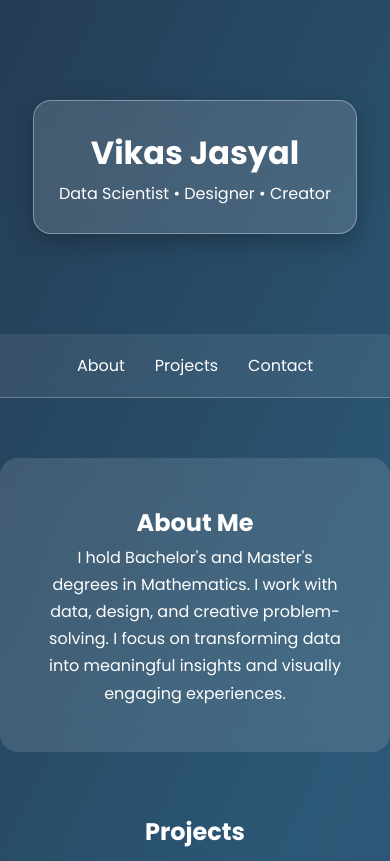
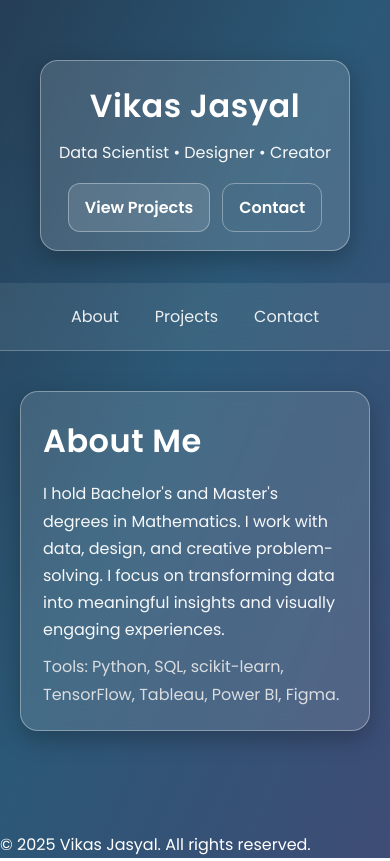
Before and after one commit to vikasjas/portfolio-website, a plain HTML site: page index.html in a window 390 px wide. Shown: the top 861 px of the page. Drawn offline with Linux system fonts and the light colour scheme.

Commit message:
cuhjjihjh

```diff
--- /dev/null
+++ b/app.js
@@ -0,0 +1,153 @@
+/* ==========
+   Simple SPA Router (Hash-based)
+   - Routes: /about, /projects, /contact
+   - Updates active nav link
+   - Renders content into #app
+=========== */
+
+const routes = {
+    "/": renderAbout,
+    "/about": renderAbout,
+    "/projects": renderProjects,
+    "/contact": renderContact,
+  };
+
+  const projects = [
+    {
+      title: "Machine Learning Model",
+      desc: "Built predictive models to identify trends and patterns in complex datasets.",
+      img: "https://www.techspot.com/articles-info/2048/images/2020-07-04-image.jpg",
+    },
+    {
+      title: "Data Visualization Dashboard",
+      desc: "Interactive dashboards using Python, Tableau, and Power BI for executive insights.",
+      img: "https://dashthis.com/media/4150/data-visualization-dashboard.png",
+    },
+    {
+      title: "AI Business Analytics",
+      desc: "AI-driven decision models to optimize operations and increase ROI.",
+      img: "https://images.unsplash.com/photo-1555949963-aa79dcee981c?auto=format&fit=crop&w=900&q=80",
+    },
+  ];
+
+  function $(sel, root = document) { return root.querySelector(sel); }
+  function $all(sel, root = document) { return Array.from(root.querySelectorAll(sel)); }
+
+  function setActiveLink(path){
+    $all(".nav-link").forEach(a => {
+      const href = a.getAttribute("href") || "";
+      const match = href.replace("#", "") === `#${path}`;
+      a.classList.toggle("active", match);
+    });
+  }
+
+  function navigate() {
+    const hash = window.location.hash || "#/about";
+    const path = hash.replace("#", "");
+    const view = routes[path] || renderNotFound;
+    view();
+    setActiveLink(path);
+    window.scrollTo({ top: 0, behavior: "smooth" });
+  }
+
+  function mount(html){
+    const app = $("#app");
+    app.innerHTML = `
+      <div class="container">
+        ${html}
+      </div>
+    `;
+  }
+
+  /* ======== Views ======== */
+  function renderAbout(){
+    mount(`
+      <section class="section glass-box">
+        <h2>About Me</h2>
+        <p class="lead">
+          I hold Bachelor's and Master's degrees in Mathematics. I work with data, design, and creative problem-solving.
+          I focus on transforming data into meaningful insights and visually engaging experiences.
+        </p>
+        <p class="muted" style="margin-top:10px">
+          Tools: Python, SQL, scikit-learn, TensorFlow, Tableau, Power BI, Figma.
+        </p>
+      </section>
+    `);
+  }
+
+  function renderProjects(){
+    const cards = projects.map(p => `
+      <article class="project-card glass-box">
+        <img class="project-thumb" src="${p.img}" alt="${p.title}" />
+        <div class="project-body">
+          <h3 class="project-title">${p.title}</h3>
+          <p class="project-desc">${p.desc}</p>
+        </div>
+      </article>
+    `).join("");
+
+    mount(`
+      <section class="section glass-box">
+        <h2>Projects</h2>
+        <div class="projects-grid">${cards}</div>
+      </section>
+    `);
+  }
+
+  function renderContact(){
+    mount(`
+      <section class="section glass-box">
+        <h2>Contact</h2>
+        <p class="lead">Have an opportunity or question? Let’s talk.</p>
+
+        <div class="contact-list" style="margin-top:14px">
+          <p>Email: <a href="mailto:jasyalvikas@gmail.com">jasyalvikas@gmail.com</a></p>
+        </div>
+
+        <form id="contactForm" style="margin-top:18px; display:grid; gap:10px;">
+          <input type="text" name="name" placeholder="Your name" required class="glass-box" />
+          <input type="email" name="email" placeholder="Your email" required class="glass-box" />
+          <textarea name="message" rows="5" placeholder="Your message" required class="glass-box"></textarea>
+          <button class="btn primary" type="submit">Send</button>
+        </form>
+
+        <p class="muted" id="formStatus" style="margin-top:10px"></p>
+      </section>
+    `);
+
+    // Basic client-side handler (no backend). Creates a mailto link:
+    $("#contactForm").addEventListener("submit", (e) => {
+      e.preventDefault();
+      const data = Object.fromEntries(new FormData(e.target).entries());
+      const subject = encodeURIComponent("Portfolio Inquiry");
+      const body = encodeURIComponent(
+        `Hi Vikas,\n\nName: ${data.name}\nEmail: ${data.email}\n\n${data.message}\n\n— Sent from your portfolio`
+      );
+      const mailto = `mailto:jasyalvikas@gmail.com?subject=${subject}&body=${body}`;
+      $("#formStatus").textContent = "Opening your email app…";
+      window.location.href = mailto;
+    });
+  }
+
+  function renderNotFound(){
+    mount(`
+      <section class="section glass-box not-found">
+        <h2>Page not found</h2>
+        <p class="muted">The page you’re looking for doesn’t exist.</p>
+        <p style="margin-top:12px"><a class="btn ghost" href="#/about">Go to About</a></p>
+      </section>
+    `);
+  }
+
+  /* ======== Init ======== */
+  window.addEventListener("hashchange", navigate);
+  window.addEventListener("DOMContentLoaded", () => {
+    // Year in footer
+    const y = new Date().getFullYear();
+    const el = document.getElementById("year");
+    if (el) el.textContent = y;
+
+    // Initial route
+    if (!location.hash) location.hash = "#/about";
+    navigate();
+  });
--- a/index.html
+++ b/index.html
@@ -2,79 +2,49 @@
 <html lang="en">
 <head>
   <meta charset="UTF-8" />
-  <meta name="viewport" content="width=device-width, initial-scale=1.0" />
+  <meta name="viewport" content="width=device-width, initial-scale=1" />
   <title>Vikas Jasyal | Portfolio</title>
 
   <!-- Google Font -->
   <link href="https://fonts.googleapis.com/css2?family=Poppins:wght@300;400;600;700&display=swap" rel="stylesheet">
 
-  <!-- CSS File -->
-  <link rel="stylesheet" href="style.css">
+  <!-- CSS -->
+  <link rel="stylesheet" href="style.css" />
+
+  <!-- Meta (for nicer link previews) -->
+  <meta name="description" content="Portfolio of Vikas Jasyal — Data Scientist • Designer • Creator" />
 </head>
-
 <body>
-
-  <!-- HEADER SECTION -->
-  <header>
-    <div class="glass-box">
-      <h1>Vikas Jasyal</h1>
-      <p>Data Scientist • Designer • Creator</p>
+  <!-- HEADER -->
+  <header class="site-header">
+    <div class="glass-box hero">
+      <h1 class="brand">Vikas Jasyal</h1>
+      <p class="tagline">Data Scientist • Designer • Creator</p>
+      <div class="cta-row">
+        <a class="btn primary" href="#/projects">View Projects</a>
+        <a class="btn ghost" href="#/contact">Contact</a>
+      </div>
     </div>
   </header>
 
-  <!-- NAVIGATION -->
-  <nav>
-    <a href="#about">About</a>
-    <a href="#projects">Projects</a>
-    <a href="#contact">Contact</a>
+  <!-- NAV -->
+  <nav class="site-nav">
+    <a data-link href="#/about" class="nav-link">About</a>
+    <a data-link href="#/projects" class="nav-link">Projects</a>
+    <a data-link href="#/contact" class="nav-link">Contact</a>
   </nav>
 
-  <!-- ABOUT SECTION -->
-  <section id="about" class="glass-section">
-    <h2>About Me</h2>
-    <p>
-      I hold Bachelor's and Master's degrees in Mathematics. I work with data, design, and creative problem-solving.
-      I focus on transforming data into meaningful insights and visually engaging experiences.
-    </p>
-  </section>
-
-  <!-- PROJECTS SECTION -->
-  <section id="projects">
-    <h2>Projects</h2>
-
-    <div class="projects">
-
-      <div class="project-card glass-box">
-        <img src="https://www.techspot.com/articles-info/2048/images/2020-07-04-image.jpg">
-        <h3>Machine Learning Model</h3>
-        <p>Built predictive models to identify trends and patterns in complex datasets.</p>
-      </div>
-
-      <div class="project-card glass-box">
-        <img src="https://dashthis.com/media/4150/data-visualization-dashboard.png">
-        <h3>Data Visualization Dashboard</h3>
-        <p>Created interactive dashboards using Python, Tableau, and Power BI.</p>
-      </div>
-
-      <div class="project-card glass-box">
-        <img src="https://images.unsplash.com/photo-1555949963-aa79dcee981c?auto=format&fit=crop&w=900&q=80">
-        <h3>AI Business Analytics</h3>
-        <p>Applied AI-driven decision models to optimize business operations.</p>
-      </div>
-
-    </div>
-  </section>
-
-  <!-- CONTACT SECTION -->
-  <section id="contact" class="glass-section">
-    <h2>Contact</h2>
-    <p>Email: jasyalvikas@gmail.com</p>
-  </section>
+  <!-- MAIN APP CONTAINER -->
+  <main id="app" aria-live="polite">
+    <!-- Content is rendered here by app.js -->
+  </main>
 
   <!-- FOOTER -->
-  <footer>
-    <p>&copy; 2025 Vikas Jasyal. All rights reserved.</p>
+  <footer class="site-footer">
+    <p>&copy; <span id="year"></span> Vikas Jasyal. All rights reserved.</p>
   </footer>
 
+  <!-- JS -->
+  <script src="app.js" defer></script>
 </body>
 </html>
--- a/style.css
+++ b/style.css
@@ -1,107 +1,163 @@
 /* GLOBAL RESET */
-* {
-    margin: 0;
-    padding: 0;
-    box-sizing: border-box;
+* { margin: 0; padding: 0; box-sizing: border-box; }
+
+:root{
+  --text: #ffffff;
+  --muted: #eaeaea;
+  --accent: #ffeb88;
+  --glass-bg: rgba(255,255,255,0.12);
+  --glass-stroke: rgba(255,255,255,0.35);
+  --glass-hover-stroke: rgba(255,255,255,0.55);
+  --nav-bg: rgba(255,255,255,0.08);
 }
+
+html, body { height: 100%; }
 
 body {
   font-family: "Poppins", sans-serif;
+  color: var(--text);
   background: linear-gradient(115deg, #1e1e2f, #2b5876, #4e4376);
   background-size: 200% 200%;
   animation: gradientFlow 8s ease infinite;
-    color: #fff;
   line-height: 1.7;
 }
 
-  /* ANIMATED GRADIENT BG */
+/* ANIMATED BG */
 @keyframes gradientFlow {
   0% { background-position: 0% 50%; }
   50% { background-position: 100% 50%; }
   100% { background-position: 0% 50%; }
 }
 
-  /* GLASS EFFECT CLASS */
+/* TYPOGRAPHY */
+h1, h2, h3 { font-weight: 600; letter-spacing: 0.5px; }
+h1 { font-size: 2.4rem; }
+h2 { font-size: 2rem; margin-bottom: 12px; }
+h3 { font-size: 1.2rem; }
+
+p.lead { opacity: 0.95; }
+
+/* GLASS */
 .glass-box {
-    background: rgba(255, 255, 255, 0.14);
+  background: rgba(255,255,255,0.14);
   backdrop-filter: blur(14px);
   -webkit-backdrop-filter: blur(14px);
-    border: 1px solid rgba(255, 255, 255, 0.35);
+  border: 1px solid var(--glass-stroke);
   border-radius: 18px;
-    padding: 25px;
-    text-align: center;
+  padding: 28px;
+  text-align: left;
   box-shadow: 0 8px 25px rgba(0,0,0,0.25);
+  transition: border-color .35s ease, box-shadow .35s ease, transform .35s ease;
+}
+.glass-box:hover {
+  border-color: var(--glass-hover-stroke);
+  box-shadow: 0 0 22px rgba(255,255,255,0.25);
 }
 
 /* HEADER */
-  header {
+.site-header {
   display: flex;
   justify-content: center;
-    padding: 100px 20px;
+  padding: 80px 20px 40px;
 }
+.hero { max-width: 980px; text-align: center; }
+.brand { font-size: 2.6rem; }
+.tagline { opacity: 0.95; margin-top: 6px; }
+.cta-row { margin-top: 16px; display: flex; gap: 12px; justify-content: center; }
 
-  /* NAVIGATION */
-  nav {
-    display: flex;
-    justify-content: center;
-    gap: 30px;
-    padding: 18px;
-    position: sticky;
-    top: 0;
-    background: rgba(255,255,255,0.08);
+/* NAV */
+.site-nav {
+  position: sticky; top: 0; z-index: 10;
+  display: flex; justify-content: center; gap: 30px;
+  padding: 14px 18px;
+  background: var(--nav-bg);
   backdrop-filter: blur(14px);
   border-bottom: 1px solid rgba(255,255,255,0.25);
 }
+.nav-link {
+  text-decoration: none; color: #fff; font-weight: 500; opacity: 0.9;
+  padding: 6px 10px; border-radius: 10px; transition: .25s;
+}
+.nav-link:hover { color: var(--accent); opacity: 1; }
+.nav-link.active { background: rgba(255,255,255,0.15); }
 
-  nav a {
-    text-decoration: none;
-    color: #fff;
-    font-weight: 500;
-    transition: 0.3s;
+/* MAIN LAYOUT */
+.container {
+  max-width: 1100px;
+  margin: 40px auto 0;
+  padding: 0 20px 60px;
+}
+.section {
+  margin: 24px 0 40px;
+  padding: 32px;
+  border-radius: 18px;
+  background: var(--glass-bg);
+  backdrop-filter: blur(16px);
 }
 
-  nav a:hover {
-    color: #ffeb88;
+/* BUTTONS */
+.btn {
+  display: inline-block;
+  text-decoration: none;
+  padding: 10px 16px;
+  border-radius: 12px;
+  border: 1px solid var(--glass-stroke);
+  transition: transform .25s ease, box-shadow .25s ease, background .25s ease, color .25s ease;
+  font-weight: 600;
+}
+.btn.primary { background: #ffffff1c; color: #fff; }
+.btn.ghost { background: transparent; color: #fff; }
+.btn:hover { transform: translateY(-3px); box-shadow: 0 10px 28px rgba(0,0,0,.35); }
+
+/* GRID: PROJECTS */
+.projects-grid {
+  margin-top: 22px;
+  display: grid;
+  grid-template-columns: repeat(auto-fit, minmax(260px, 1fr));
+  gap: 22px;
 }
 
-  /* GLASS SECTIONS */
-  .glass-section {
-    max-width: 900px;
-    margin: 60px auto;
-    padding: 45px;
-    border-radius: 18px;
-    background: rgba(255,255,255,0.12);
-    backdrop-filter: blur(16px);
-    text-align: center;
+.project-card {
+  display: flex; flex-direction: column; gap: 10px;
+  border-radius: 16px; overflow: hidden;
+  border: 1px solid var(--glass-stroke);
+  background: rgba(255,255,255,0.10);
+  transition: transform 0.35s ease, box-shadow 0.35s ease, border-color .35s ease;
+}
+.project-card:hover {
+  transform: translateY(-8px) scale(1.02);
+  box-shadow: 0 12px 35px rgba(0,0,0,0.45);
+  border-color: var(--glass-hover-stroke);
+}
+.project-thumb {
+  width: 100%; height: 160px; object-fit: cover;
+}
+.project-body { padding: 14px 16px 18px; }
+.project-title { margin-bottom: 2px; }
+.project-desc { opacity: 0.9; font-size: 0.95rem; }
+
+/* CONTACT */
+.contact-list { margin-top: 8px; }
+.contact-list a { color: #fff; text-decoration: none; border-bottom: 1px dashed rgba(255,255,255,0.6); }
+.contact-list a:hover { color: var(--accent); }
+
+/* 404 */
+.not-found { text-align: center; padding: 60px 0; }
+
+/* UTIL */
+.muted { color: var(--muted); opacity: 0.9; }
+.center { text-align: center; }
+
+/* RESPONSIVE */
+@media (max-width: 768px){
+  .site-header{ padding: 60px 16px 32px; }
+  .hero{ padding: 18px; }
+  .section{ padding: 22px; }
+  .cta-row{ flex-wrap: wrap; }
+  h1.brand{ font-size: 2rem; }
 }
 
-  /* PROJECTS GRID */
-  #projects {
-    text-align: center;
-    margin-top: 60px;
+@media (max-width: 480px){
+  .site-nav{ gap: 16px; flex-wrap: wrap; }
+  .project-thumb{ height: 150px; }
 }
-
-  .projects {
-    margin: 40px auto;
-    max-width: 1100px;
-    display: grid;
-    grid-template-columns: repeat(auto-fit, minmax(270px, 1fr));
-    gap: 30px;
-  }
-
-  .project-card img {
-    width: 100%;
-    height: 160px;
-    object-fit: cover;
-    border-radius: 14px;
-    margin-bottom: 12px;
-  }
-
-  /* FOOTER */
-  footer {
-    text-align: center;
-    margin-top: 70px;
-    padding: 25px;
-    color: #eee;
-    opacity: 0.8;
-  }
```
Lines whose indentation alone changed are shown as unchanged.
